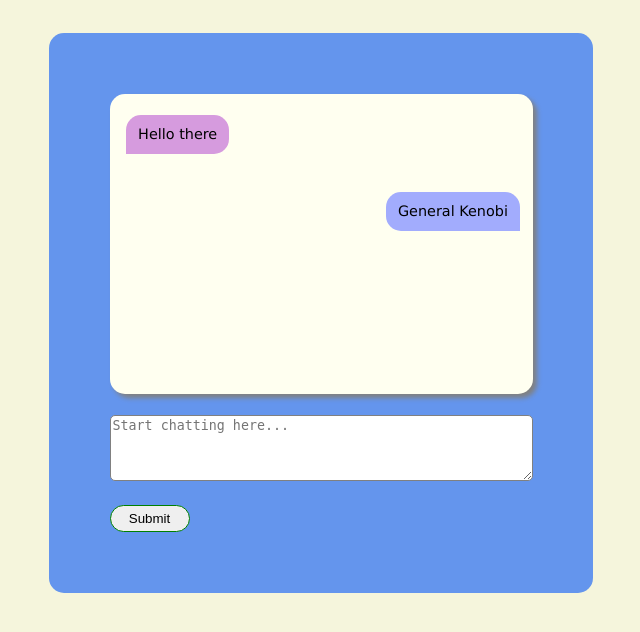
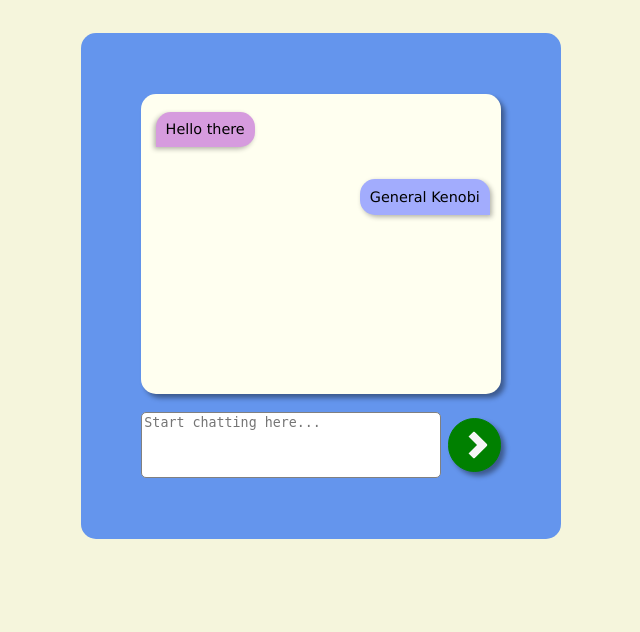
Before and after one commit to Stefanos-Langkilde/MyOwnChatbot, a PHP site: page / in a window 1280 px wide. Shown: the top 632 px of the page, without its empty margins (319-959 px from the left). Run offline with PHP 8.4, Linux system fonts and the light colour scheme.

Commit message:
reconfigured textfield and button & css shadow

```diff
--- a/index.html
+++ b/index.html
@@ -14,13 +14,15 @@
                   <p class="chatbotChatReply">Hello there</p>
                </div>
                <div class="userTextChat">
-                     <p class="userChatReply">General Kenobi</p>
+                  <p class="userChatReply">General Kenobi</p>
                </div>
             </div>
             <div id="userInputForm">
                <form>
-                  <textarea id="userInput" name="userInput" placeholder="Start chatting here..." rows="4" cols="50"></textarea><br />
-                  <input id="formSubmitButton" type="submit" value="Submit" />
+                  <div id="formElements">
+                     <textarea id="userInput" name="userInput" placeholder="Start chatting here..." rows="4" cols="50"></textarea>
+                     <button id="formSubmitButton" type="submit"><i class="arrow right"></i></button>
+                  </div>
                </form>
             </div>
          </div>
--- a/style.css
+++ b/style.css
@@ -31,7 +31,7 @@ body {
    background-color: ivory;
    margin: 0 0 5% 0;
    border-radius: 15px;
-   box-shadow: 4px 4px 5px gray;
+   box-shadow: 4px 4px 5px rgba(0, 0, 0, 0.4);
    overflow: scroll;
 }
 
@@ -54,6 +54,7 @@ body {
     background-color: rgb(214, 155, 222);
     padding: 3%;
     border-radius: 15px 15px 15px 0;
+    box-shadow: -2px 2px 5px rgba(0, 0, 0, 0.3);
 }
 
 .userTextChat {
@@ -70,21 +71,55 @@ body {
     background-color: rgb(162, 172, 253);
     padding: 3%;
     border-radius: 15px 15px 0 15px;
+    box-shadow: 2px 2px 5px rgba(0, 0, 0, 0.3);
 }
 
 #userInputForm {
    display: flex;
 }
 
+#formElements {
+    display: flex;
+    flex-direction: row;
+}
+
 #userInput {
    border-radius: 5px;
    border: solid 1px gray;
+   width: 300px;
+   margin-right: 2%;
+   resize: none;
+   outline: none;
 }
 
 #formSubmitButton {
-   margin-top: 5%;
-   border-radius: 15px;
-   border: solid 1px green;
-   width: 6em;
-   height: 2em;
+    display: flex;
+    justify-content: space-evenly;
+    align-items: center;
+    margin: auto;
+    border-radius: 40px;
+    border: solid 1px green;
+    background-color: green;
+    width: 4em;
+    height: 4em;
+    box-shadow: 4px 4px 5px rgba(0, 0, 0, 0.4);
 }
+
+#formSubmitButton:hover {
+    background-color: rgb(12, 169, 12);
+    border: solid 1px rgb(12, 169, 12);
+    cursor: pointer;
+}
+
+.arrow {
+    border: solid whitesmoke;
+    border-width: 0 8px 8px 0;
+    display: inline-block;
+    padding: 6px;
+    border-radius: 2px;
+  }
+
+  .right {
+    transform: rotate(-45deg);
+    -webkit-transform: rotate(-45deg);
+  }
```
